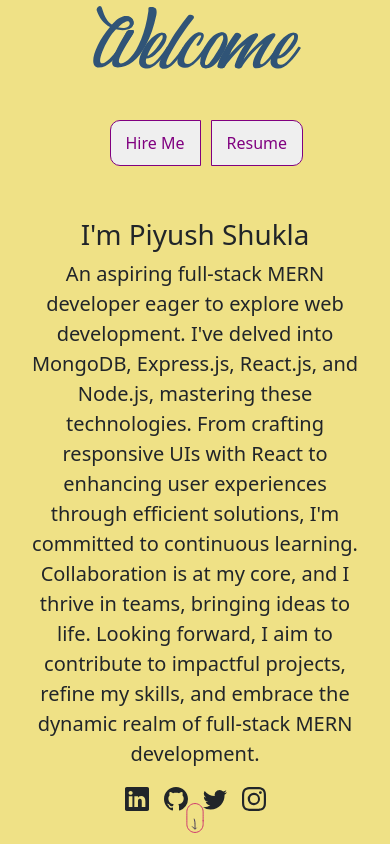
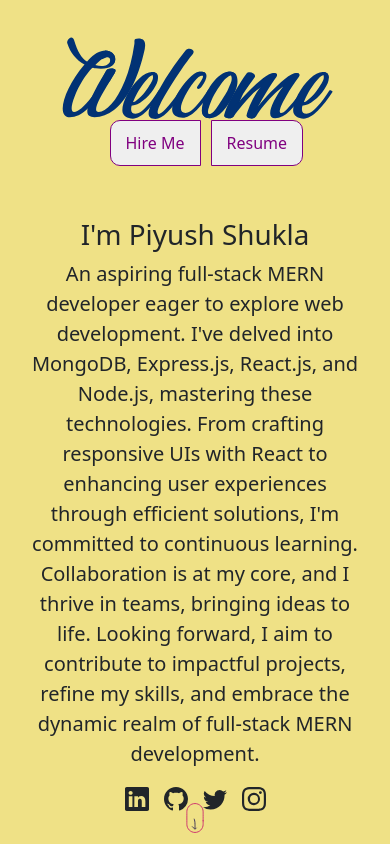
Before and after one commit to panditofcodes/portfolio, a React (Create React App) app: page / in a window 390 px wide. Shown: the top 844 px of the page. Built offline with nearby package versions, Linux system fonts and the light colour scheme.

Commit message:
css edits.

```diff
--- a/src/App.css
+++ b/src/App.css
@@ -15,7 +15,6 @@
   width: 100%;
   height: 30%; /* Adjust the height as needed */
   z-index: -1;
-  opacity: 0.8;
 }
 
 /* For Button in Home */
@@ -410,13 +409,3 @@
     margin-bottom: 15%;
   }
 }
-@media (max-width: 667px) {
-  .welcome-animation {
-    position: absolute;
-    top: 0;
-    left: 0;
-    width: 100%;
-    height: 10%; /* Adjust the height as needed */
-    z-index: -1;
-  }
-}
```
